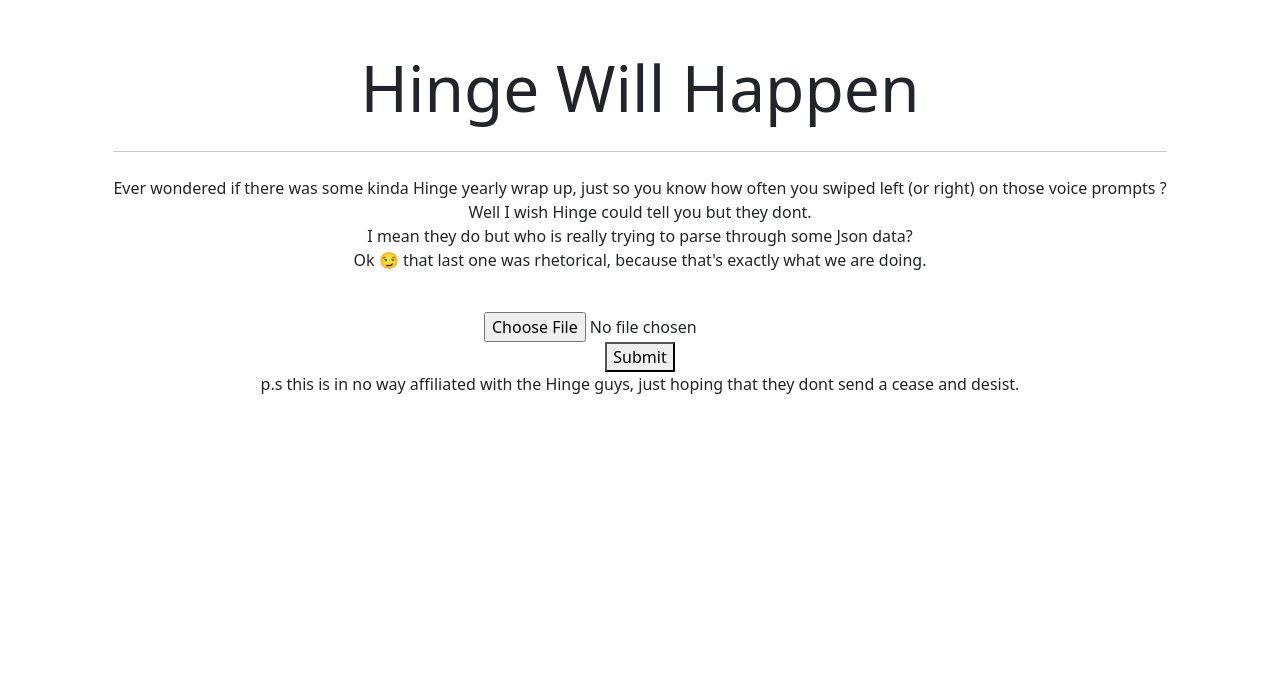
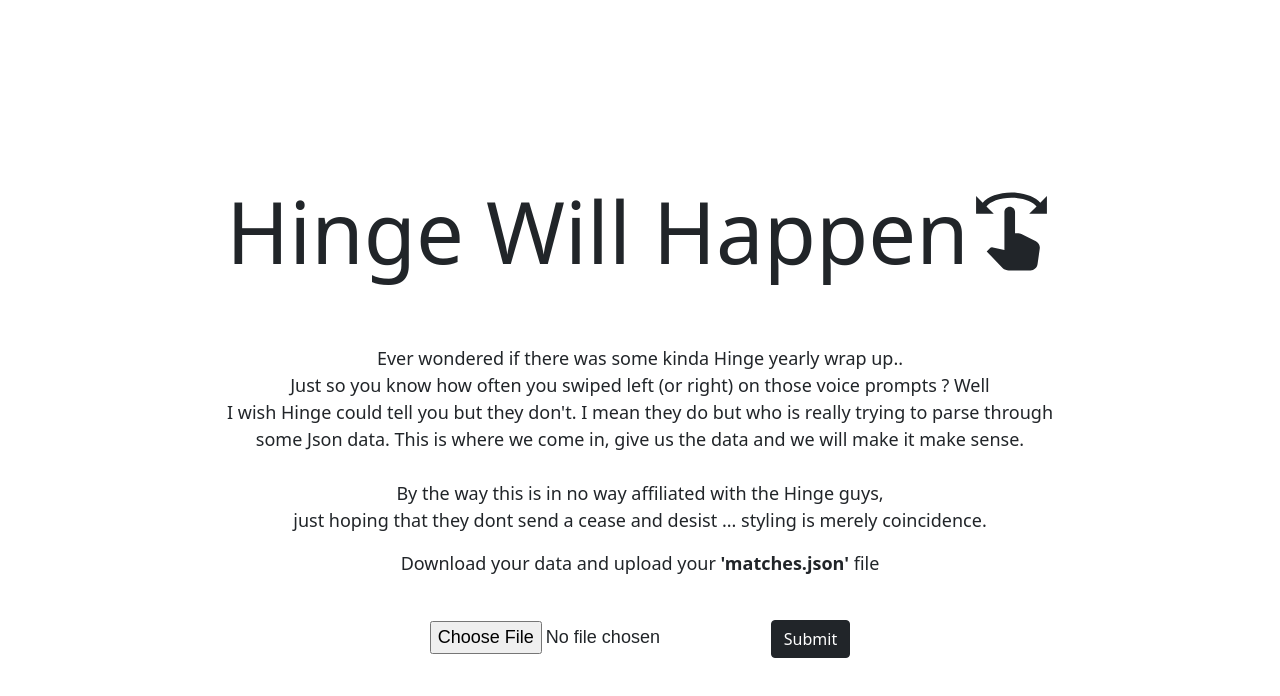
Before and after one commit to Odrakes1992/react_hwh_app, a React (Create React App) app: page / in a window 1280 px wide. Shown: the top 696 px of the page. Built offline with nearby package versions, Linux system fonts and the light colour scheme.

Commit message:
update home page / css/ copy

```diff
--- a/package.json
+++ b/package.json
@@ -12,6 +12,7 @@
     "react-bootstrap": "^2.1.1",
     "react-chartjs-2": "^4.0.0",
     "react-dom": "^17.0.2",
+    "react-icons": "^4.3.1",
     "react-router-dom": "^6.2.1",
     "react-scripts": "5.0.0",
     "styled-components": "^5.3.3",
--- a/src/Components/Home.jsx
+++ b/src/Components/Home.jsx
@@ -1,12 +1,15 @@
 import React, { Component } from "react";
 import { useState } from "react";
 import styled from "styled-components";
-import { Button } from "react-bootstrap";
+import { Form, Button } from "react-bootstrap";
+import { MdSwipe } from "react-icons/md";
 
 const Header = styled.div`
   display: flex;
   align-items: center;
   justify-content: center;
+  font-size: 85px;
+  margin-top: 10%;
 `;
 
 const StyledDiv = styled.div`
@@ -15,6 +18,19 @@
   align-items: center;
   justify-content: center;
   text-align: center;
+  font-size: 18px;
+`;
+
+const FileInput = styled.input`
+  font-family: "IBM Plex Sans", sans-serif;
+`;
+
+const BottomView = styled.div`
+  display: flex;
+  flex-direction: column;
+  text-align: center;
+  bottom: 0;
+  position: relative;
 `;
 
 class Home extends Component {
@@ -24,29 +40,43 @@
   render() {
     return (
       <StyledDiv>
+        <Header>
+          {" "}
+          Hinge Will Happen <MdSwipe />
+        </Header>
+        <hr className="my-4" />
+        <StyledDiv>
+          <p>
+            Ever wondered if there was some kinda Hinge yearly wrap up.. <br />{" "}
+            Just so you know how often you swiped left (or right) on those voice
+            prompts ? Well <br /> I wish Hinge could tell you but they don't. I
+            mean they do but who is really trying to parse through <br />
+            some Json data. This is where we come in, give us the data and we
+            will make it make sense. <br />
+            <br />
+            By the way this is in no way affiliated with the Hinge guys, <br />{" "}
+            just hoping that they dont send a cease and desist ... styling is
+            merely coincidence.
+          </p>{" "}
+        </StyledDiv>
+
+        <BottomView>
+          <p classname="paragraph">
+            Download your data and upload your <strong>'matches.json'</strong>{" "}
+            file
+          </p>{" "}
+        </BottomView>
+        <br></br>
+
         <div>
-          <h1 className="display-3"> Hinge Will Happen</h1>
-          <hr className="my-4" />
-          <p>
-            Ever wondered if there was some kinda Hinge yearly wrap up, just so
-            you know how often you swiped left (or right) on those voice prompts
-            ? <br></br>
-            Well I wish Hinge could tell you but they dont.
-            <br />I mean they do but who is really trying to parse through some
-            Json data? <br></br> Ok 😏 that last one was rhetorical, because
-            that's exactly what we are doing.
-          </p>{" "}
-          <br></br>
-          <div classname="container">
-            <input type="file" name="file" />
-            <div>
-              <button>Submit</button>
-            </div>
-          </div>
-          <p classname="paragraph">
-            p.s this is in no way affiliated with the Hinge guys, just hoping
-            that they dont send a cease and desist.{" "}
-          </p>
+          <FileInput
+            type="file"
+            //onChange={}
+            accept="application/JSON"
+          />
+          <Button variant="dark" type="submit">
+            Submit
+          </Button>
         </div>
       </StyledDiv>
     );
```
Also changed, not shown: src/index.html (added, +7 -0 lines), 1 other file (tests, documents, lock files or other folders).
